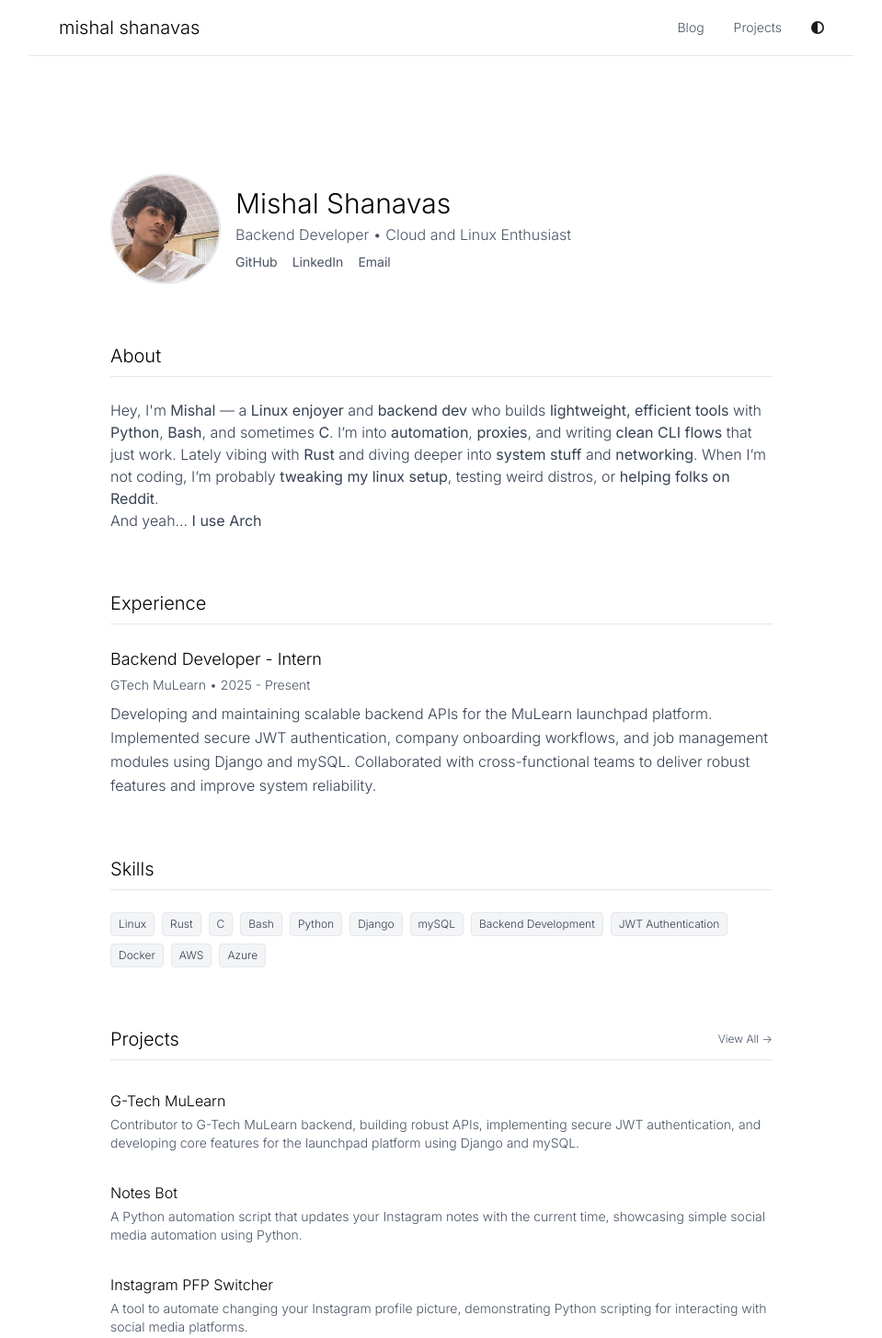
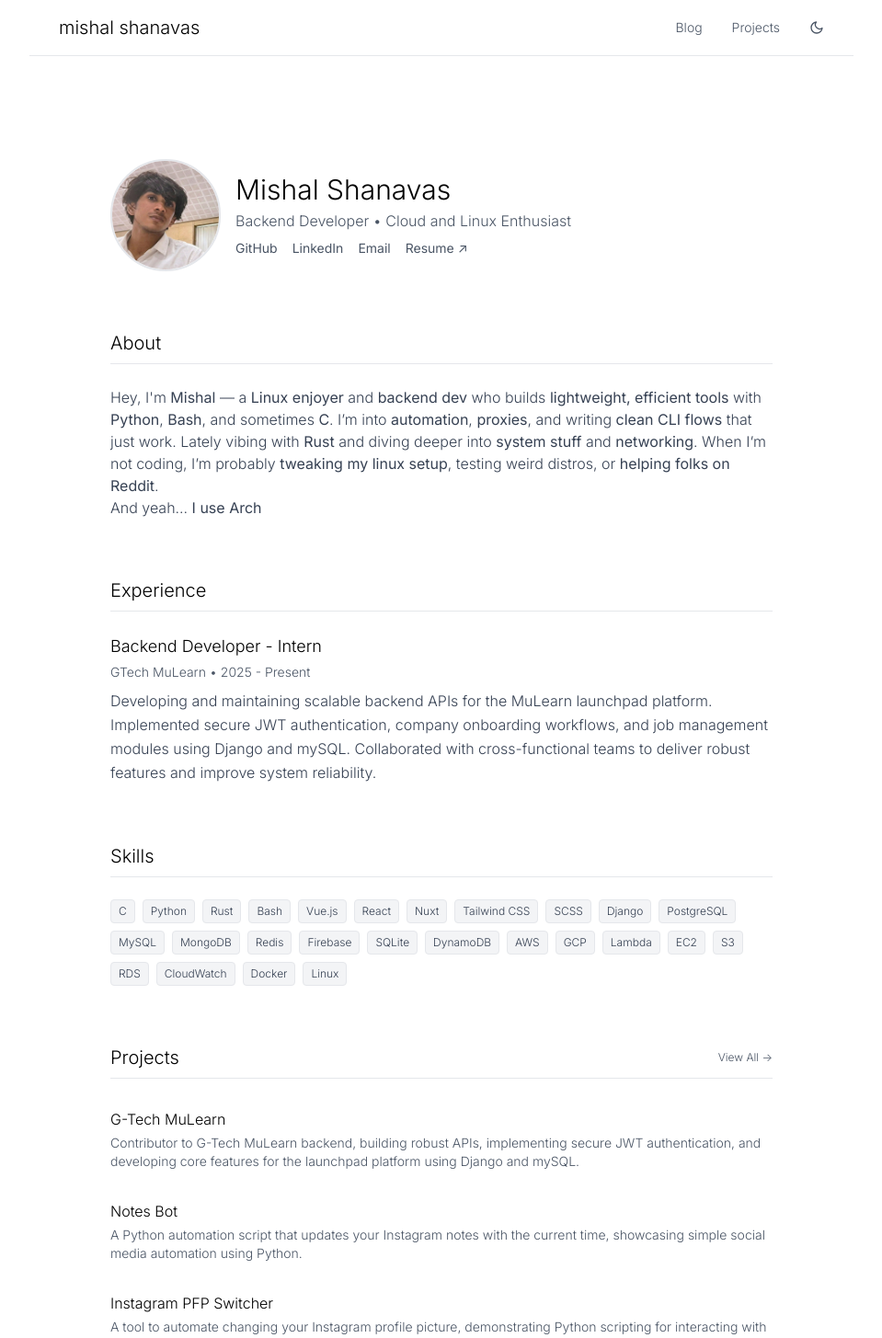
Before and after one commit to mishalshanavas/my-portfolio, a Next.js app: page / in a window 1280 px wide. Shown: the top 1455 px of the page at 92% size, without its empty margins (160-1119 px from the left). Built offline with nearby package versions, Linux system fonts and the light colour scheme.

Commit message:
update : navbar and layout styles

```diff
--- a/app/components/nav.tsx
+++ b/app/components/nav.tsx
@@ -16,7 +16,7 @@ export function Navbar() {
   const [isMenuOpen, setIsMenuOpen] = useState(false);
 
   return (
-    <nav className="py-4 mb-8 border-b border-gray-200 dark:border-gray-800">
+    <nav className="py-3 sm:py-4 mb-4 sm:mb-8 border-b border-gray-200 dark:border-gray-800">
       <div className="max-w-4xl mx-auto px-4 sm:px-6 lg:px-8 flex items-center justify-between">
         {/* Logo */}
         <Link
--- a/app/components/theme-switch.tsx
+++ b/app/components/theme-switch.tsx
@@ -3,7 +3,7 @@ import * as React from "react";
 import { useTheme } from "next-themes";
 import { ThemeProvider as NextThemesProvider } from "next-themes";
 import type { ThemeProviderProps } from "next-themes";
-import { FaCircleHalfStroke } from "react-icons/fa6";
+import { FiSun, FiMoon } from "react-icons/fi";
 
 export function ThemeProvider({ children, ...props }: ThemeProviderProps) {
   return (
@@ -19,38 +19,23 @@ export function ThemeProvider({ children, ...props }: ThemeProviderProps) {
 }
 
 export const ThemeSwitch: React.FC = () => {
-  const { theme, setTheme, resolvedTheme } = useTheme();
-  const [mounted, setMounted] = React.useState(false);
-
-  React.useEffect(() => {
-    setMounted(true);
-  }, []);
+  const { setTheme, resolvedTheme } = useTheme();
 
   const toggleTheme = () => {
     setTheme(resolvedTheme === "dark" ? "light" : "dark");
   };
 
-  if (!mounted) {
-    return (
-      <FaCircleHalfStroke
-        className="h-[14px] w-[14px] text-[#1c1c1c]"
-        aria-hidden="true"
-      />
-    );
-  }
-
   return (
     <button
       id="theme-toggle"
-      aria-label={`Switch to ${resolvedTheme === "dark" ? "light" : "dark"} mode`}
+      aria-label="Toggle theme"
       onClick={toggleTheme}
-      className="flex items-center justify-center transition-opacity duration-300 hover:opacity-90 cursor-pointer"
+      className="flex items-center justify-center text-gray-600 dark:text-gray-400 hover:text-black dark:hover:text-white transition-colors duration-200 cursor-pointer"
     >
-      <FaCircleHalfStroke
-        className={`h-[14px] w-[14px] ${
-          resolvedTheme === "dark" ? "text-[#D4D4D4]" : "text-[#1c1c1c]"
-        }`}
-      />
+      {/* Moon shown in light mode, hidden in dark */}
+      <FiMoon className="h-[16px] w-[16px] dark:hidden" />
+      {/* Sun shown in dark mode, hidden in light */}
+      <FiSun className="h-[16px] w-[16px] hidden dark:block" />
     </button>
   );
 };
--- a/app/layout.tsx
+++ b/app/layout.tsx
@@ -116,7 +116,7 @@ export default function RootLayout({
 
               <main
                 id="main-content"
-                className="flex-1 px-4 sm:px-6 lg:px-8 py-8"
+                className="flex-1 px-4 sm:px-6 lg:px-8 py-4 sm:py-8"
               >
                 {children}
               </main>
--- a/app/lib/config.ts
+++ b/app/lib/config.ts
@@ -20,6 +20,7 @@ export const hero = {
   title: "Backend Developer • Cloud and Linux Enthusiast",
   imageLight: "/profile-wt.jpg",
   imageDark: "/profile-bl.jpg",
+  resumeUrl: "/resume.pdf",
 };
 export const contact = {
   text: `I'm always open to connecting! Reach out via <a href="mailto:mishalshanavas@yahoo.com" class="text-black dark:text-white border-b border-transparent hover:border-gray-300 dark:hover:border-gray-600 transition-colors">email</a> or connect on <a href="https://www.linkedin.com/in/mishalshanavas" target="_blank" rel="noopener noreferrer" class="text-black dark:text-white border-b border-transparent hover:border-gray-300 dark:hover:border-gray-600 transition-colors">LinkedIn</a>.`,
@@ -40,18 +41,38 @@ export const experiences = [
 ];
 
 export const skills = [
+  // Languages
+  "C",
+  "Python",
+  "Rust",
+  "Bash",
+  // Frontend
+  "Vue.js",
+  "React",
+  "Nuxt",
+  "Tailwind CSS",
+  "SCSS",
+  // Backend
+  "Django",
+  // Databases
+  "PostgreSQL",
+  "MySQL",
+  "MongoDB",
+  "Redis",
+  "Firebase",
+  "SQLite",
+  "DynamoDB",
+  // Cloud
+  "AWS",
+  "GCP",
+  "Lambda",
+  "EC2",
+  "S3",
+  "RDS",
+  "CloudWatch",
+  // DevOps
+  "Docker",
   "Linux",
-  "Rust",
-  "C",
-  "Bash",
-  "Python",
-  "Django",
-  "mySQL",
-  "Backend Development",
-  "JWT Authentication",
-  "Docker",
-  "AWS",
-  "Azure",
 ];
 
 export const projects = [
--- a/app/page.tsx
+++ b/app/page.tsx
@@ -20,7 +20,7 @@ function renderAbout(text: string) {
 export default function Page() {
   return (
     <div className="min-h-screen bg-white dark:bg-black">
-      <div className="max-w-3xl mx-auto px-4 sm:px-6 py-8 sm:py-16">
+      <div className="max-w-3xl mx-auto px-4 sm:px-6 py-4 sm:py-12">
 
         {/* Hero Section */}
         <section className="flex flex-col items-start justify-center mb-12 sm:mb-16">
@@ -70,6 +70,14 @@ export default function Page() {
                   className="text-gray-600 dark:text-gray-400 hover:text-black dark:hover:text-white transition-colors duration-200"
                 >
                   Email
+                </a>
+                <a
+                  href={hero.resumeUrl}
+                  target="_blank"
+                  rel="noopener noreferrer"
+                  className="text-gray-600 dark:text-gray-400 hover:text-black dark:hover:text-white transition-colors duration-200"
+                >
+                  Resume ↗
                 </a>
               </nav>
             </div>
```
Also changed, not shown: public/profile-wt.jpg.
